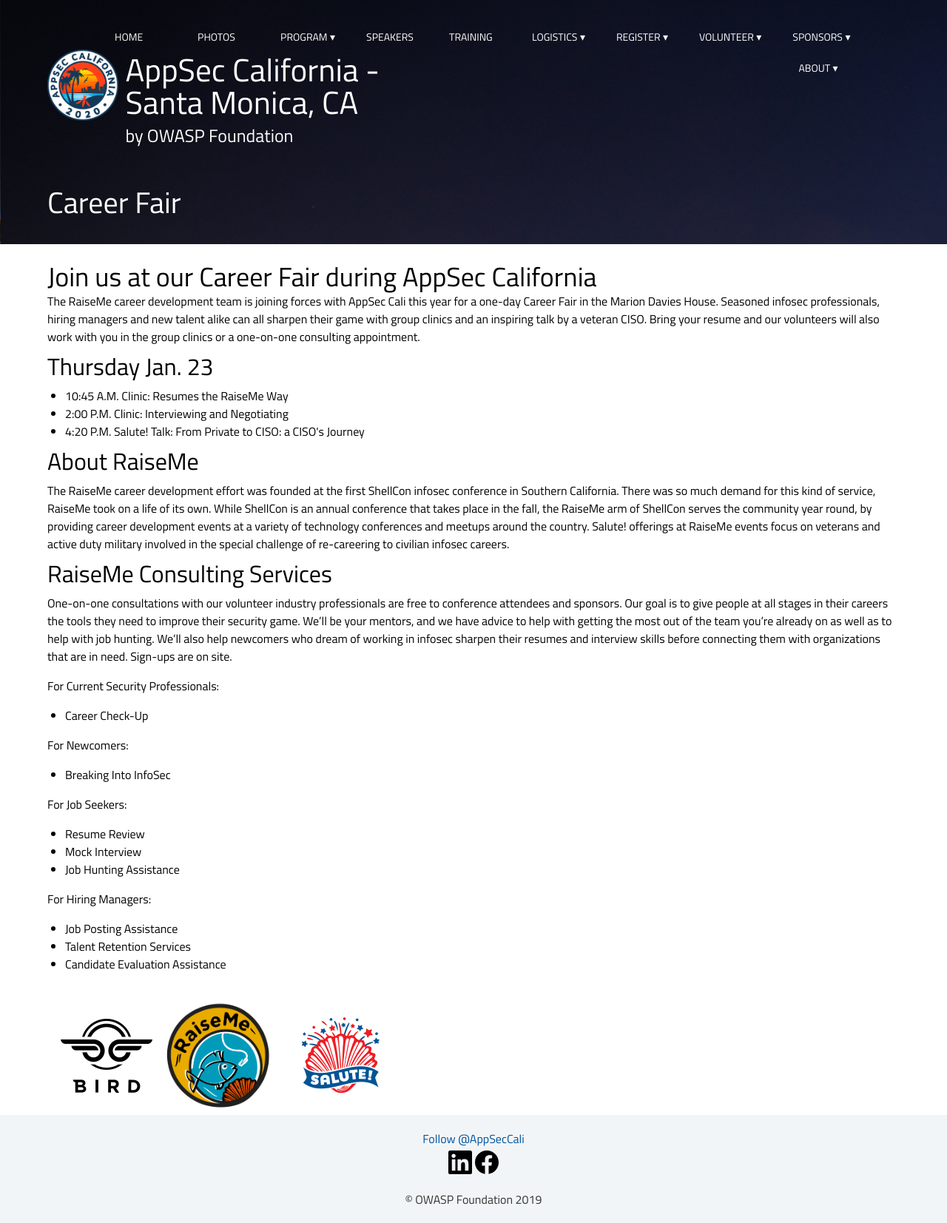
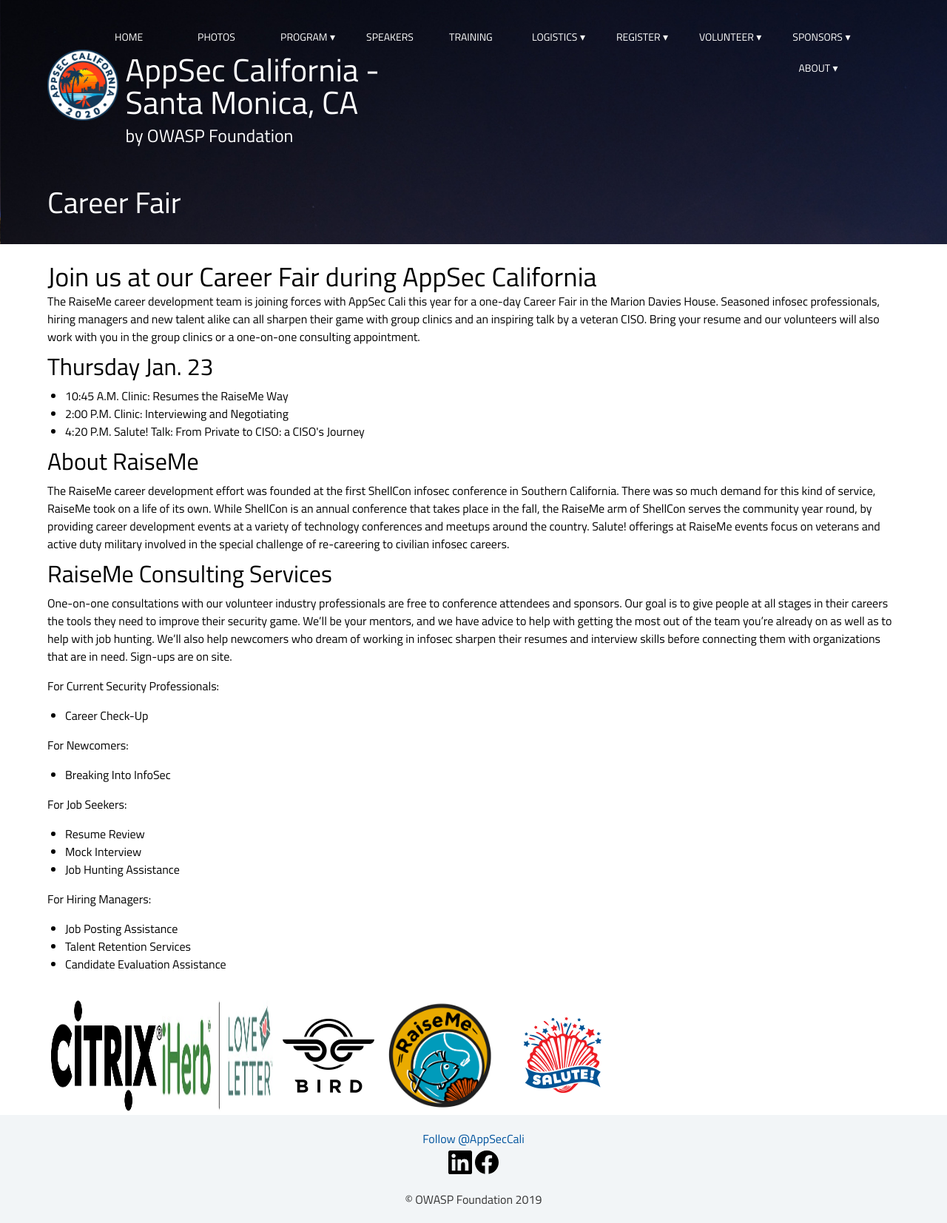
Before and after one commit to OWASP/2020-appseccalifornia, a Jekyll site: the page built from careerfair/index.html, in a window 1280 px wide. Shown: the whole page at 74% size. Built offline with Jekyll 4.4.1, drawn with Linux system fonts in a browser that asks for light colours; some web fonts are replaced; comment, search, counter and statistics services are not loaded.

Commit message:
adding logos

```diff
--- a/careerfair/index.html
+++ b/careerfair/index.html
@@ -52,5 +52,5 @@
 
 <p>
 <div class="column" width="100%">
-<div class="row" align="center"><img src="../assets/images/birdlogo.png" height="150" width="150"><div class="row" align="center"><img src="RaiseMeLogo.png" alt="RaiseMe logo" height="150" width="150">&emsp;<img src="SaluteLogo.png" alt="Salute logo" height="150" width="150"></div></p>
+<div class="row" align="center"><img src="../assets/images/citrix.jpg" height="150" width="150" alt="Citrix"><img src="../assets/images/iherb.png" height="150" width="150" alt="iHerb"><img src="../assets/images/birdlogo.png" alt="Bird" height="150" width="150"><div class="row" align="center"><img src="RaiseMeLogo.png" alt="RaiseMe logo" height="150" width="150">&emsp;<img src="SaluteLogo.png" alt="Salute logo" height="150" width="150"></div></p>
 </div>
```
Also changed, not shown: assets/images/citrix.jpg (added), assets/images/iherb.png (added).
